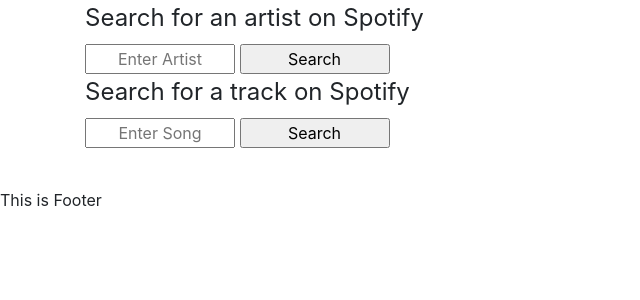
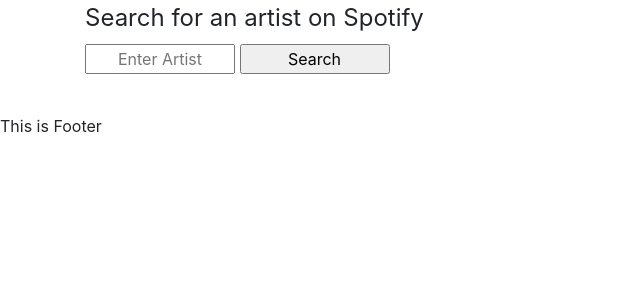
Before and after one commit to Spotimania/Spotimania, a Flask app: page /admin in a window 1280 px wide. Shown: the part 24-324 px from the top of the page, without its empty margins (0-640 px from the left). Run offline with Flask 2, Linux system fonts and the light colour scheme; some libraries are stand-ins or nearby versions.

Commit message:
Revert "added search by track"
This reverts commit dfe2256a0d1920730ffff37a498308226e5605bd.

```diff
--- a/app/static/javascript/spotify.js
+++ b/app/static/javascript/spotify.js
@@ -16,14 +16,14 @@ $.ajax({
 
 
 window.onload=function(){
-var el = document.getElementById('submitArtist');
+var el = document.getElementById('submit');
 if (el){
-document.querySelector("#submitArtist").addEventListener("click", function(event) {
-	document.getElementById('results').innerHTML=('')
+document.querySelector("#submit").addEventListener("click", function(event) {
+	document.getElementById('artists').innerHTML=('')
 	event.preventDefault();
 	//ajax call to get data for artist
 	$.ajax({
-          url: "https://api.spotify.com/v1/search?q=" + $('#artist').val() + '&type=artist',
+          url: "https://api.spotify.com/v1/search?q=" + $('#tracks').val() + '&type=artist',
           type: 'GET',
           contentType: 'application/json',
           headers: {
@@ -32,7 +32,7 @@ document.querySelector("#submitArtist").addEventListener("click", function(event
           success: function(data) {
 
 	            for (i=0;i<data.artists.items.length;i++) {
-	            	document.getElementById('results').innerHTML+=("<li><button class='artistname' type='button'>"+(data.artists.items[i].name)+"</button></li>");
+	            	document.getElementById('artists').innerHTML+=("<li><button class='artistname' type='button'>"+(data.artists.items[i].name)+"</button></li>");
 	            }
 	            $('.artistname').click(function(event) {
 	            	document.getElementById('artists').innerHTML=('')
@@ -54,7 +54,7 @@ document.querySelector("#submitArtist").addEventListener("click", function(event
                  				},
                  			success: function(data) {
                  				for (i=0;i<data.tracks.length;i++) {
-	            					document.getElementById('results').innerHTML+=("<li><input class='tracks' type='submit' value='"+(data.tracks[i].name)+"'></li>");
+	            					document.getElementById('artists').innerHTML+=("<li><input class='tracks' type='submit' value='"+(data.tracks[i].name)+"'></li>");
 	            				}
 	            				$('.tracks').click(function(event) {
 	            					document.getElementById('tracks').innerHTML=('')
@@ -112,62 +112,5 @@ document.querySelector("#submitArtist").addEventListener("click", function(event
 
             });
         });
-	}
-
-
-	var el = document.getElementById('submitTrack');
-if (el){
-	document.querySelector("#submitTrack").addEventListener("click", function(event) {
-		document.getElementById('results').innerHTML=('')
-		event.preventDefault();
-		//ajax call to get data for artist
-		$.ajax({
-	          url: "https://api.spotify.com/v1/search?q=" + $('#track').val() + '&type=track',
-	          type: 'GET',
-	          contentType: 'application/json',
-	          headers: {
-	                    "Authorization": "Bearer " + accessToken
-	                 },
-	          success: function(data) {
-	          			console.log(data)
-	          			for (i=0;i<data.tracks.items.length;i++) {
-			            	document.getElementById('results').innerHTML+=("<li><button class='songname' type='button'>"+(data.tracks.items[i].name)+"</button></li>");
-			            }
-			            $('.songname').click(function(event) {
-					            	var target = event.target || event.srcElement;
-					            	var name = target.innerHTML;
-					            	console.log(name);
-					            	for (i=0;i<data.tracks.items.length;i++){
-  											//ajax call to get data for specific track
-  											if (name == data.tracks.items[i].name) {
-					                 				$.ajax({
-							  							url: "/playlist",
-							  							type: "POST",
-							  							contentType: "application/json",
-							  							dataType: 'json',
-							  							data: JSON.stringify({
-							  								songID: data.tracks.items[i].id,
-							  								artist: data.tracks.items[i].album.artists[0].name,
-							  								songName: data.tracks.items[i].name,
-							  								prevIMG: data.tracks.items[i].album.images[0].url,
-							  								prevURL: data.tracks.items[i].preview_url,
-							  								album: data.tracks.items[i].album.name,
-
-							  							})
-
-					                 					});
-					                 			}
-					                 		}
-				                 			});
-  										}
-
-	            				});
-
-
-	          		})
-
-
-		}
-
-
 }
+}
--- a/app/templates/admin.html
+++ b/app/templates/admin.html
@@ -13,18 +13,11 @@
 </style>
 <form>
 	<legend>Search for an artist on Spotify</legend>
-	<input id="artist" type="text" name="enterArtist" placeholder="Enter Artist" />
-	<input  id="submitArtist" type="submit" value="Search"/>
+	<input id="tracks" type="text" name="enterArtist" placeholder="Enter Artist" />
+	<input  id="submit" type="submit" value="Search"/>
 </form>
-
-<form>
-	<legend>Search for a track on Spotify</legend>
-	<input id="track" type="text" name="enterSong" placeholder="Enter Song" />
-	<input  id="submitTrack" type="submit" value="Search"/>
-</form>
-
 <br>
-<ul id="results">
+<ul id="artists">
 
 </ul>
 {% endblock %}
```
